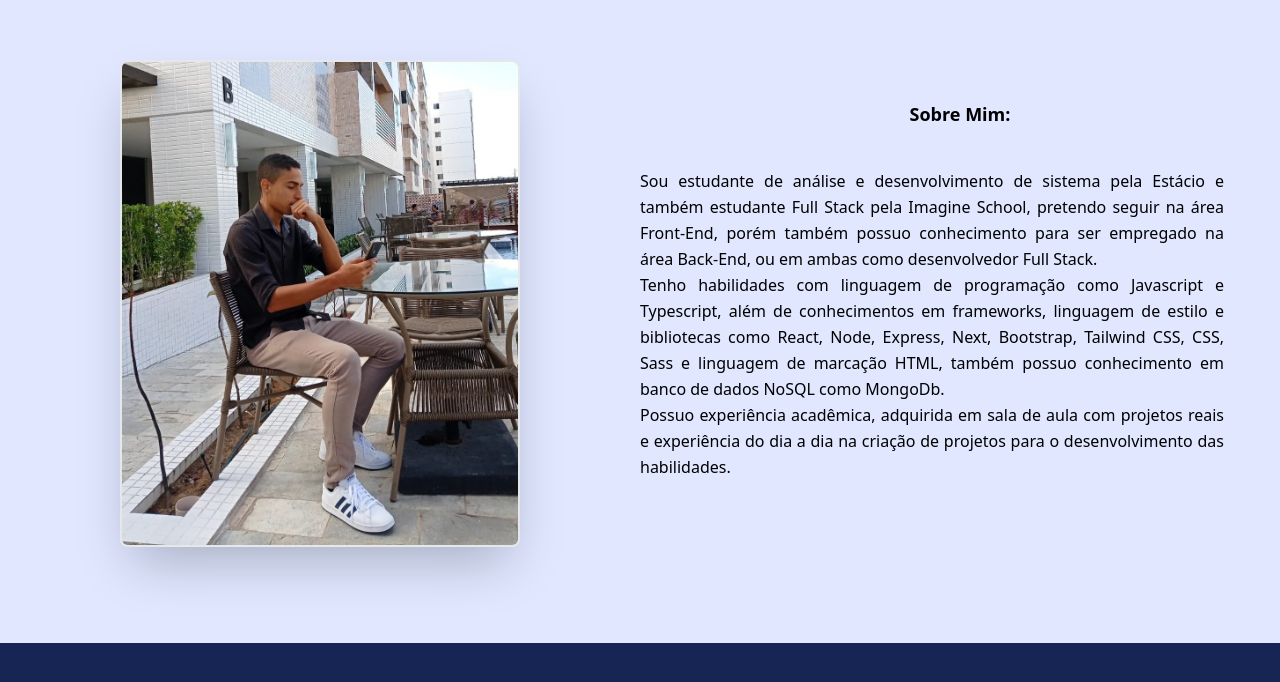
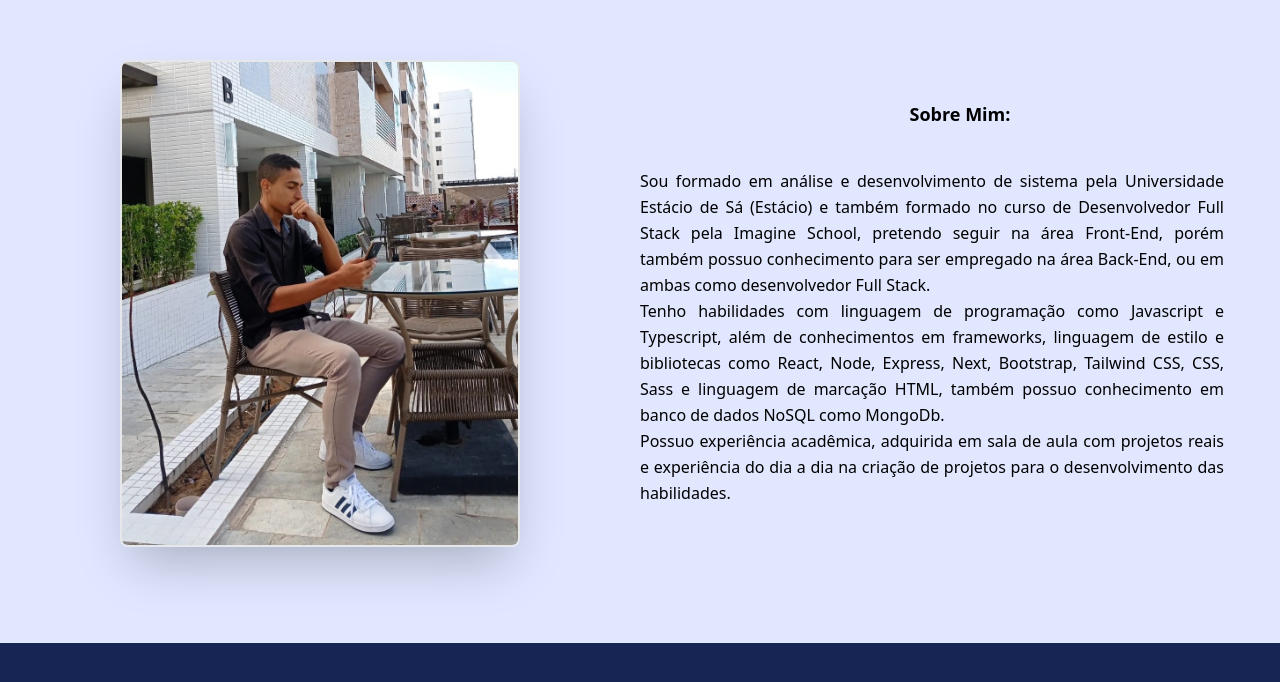
Before and after one commit to Henrique-Penha/portfolio, a Next.js app: page / in a window 1280 px wide. Shown: the part 732-1414 px from the top of the page. Built offline with nearby package versions, Linux system fonts and the light colour scheme.

Commit message:
(feat): Atualização

```diff
--- a/src/app/components/AboutMe.tsx
+++ b/src/app/components/AboutMe.tsx
@@ -10,7 +10,7 @@
             <div className="justify-items-center items-center">
                 <h2 className="mt-10 mb-10 font-sans font-bold text-lg">Sobre Mim:</h2>
                 <p className="mr-14 text-justify leading-relaxed font-sans ">
-                Sou estudante de análise e desenvolvimento de sistema pela Estácio e também estudante Full Stack pela Imagine School,
+                Sou formado em análise e desenvolvimento de sistema pela Universidade Estácio de Sá (Estácio) e também formado no curso de Desenvolvedor Full Stack pela Imagine School,
                 pretendo seguir na área Front-End, porém também possuo conhecimento para ser empregado na área Back-End,
                 ou em ambas como desenvolvedor Full Stack.<br />
                 Tenho habilidades com linguagem de programação como Javascript e Typescript, além de conhecimentos em frameworks,
```
